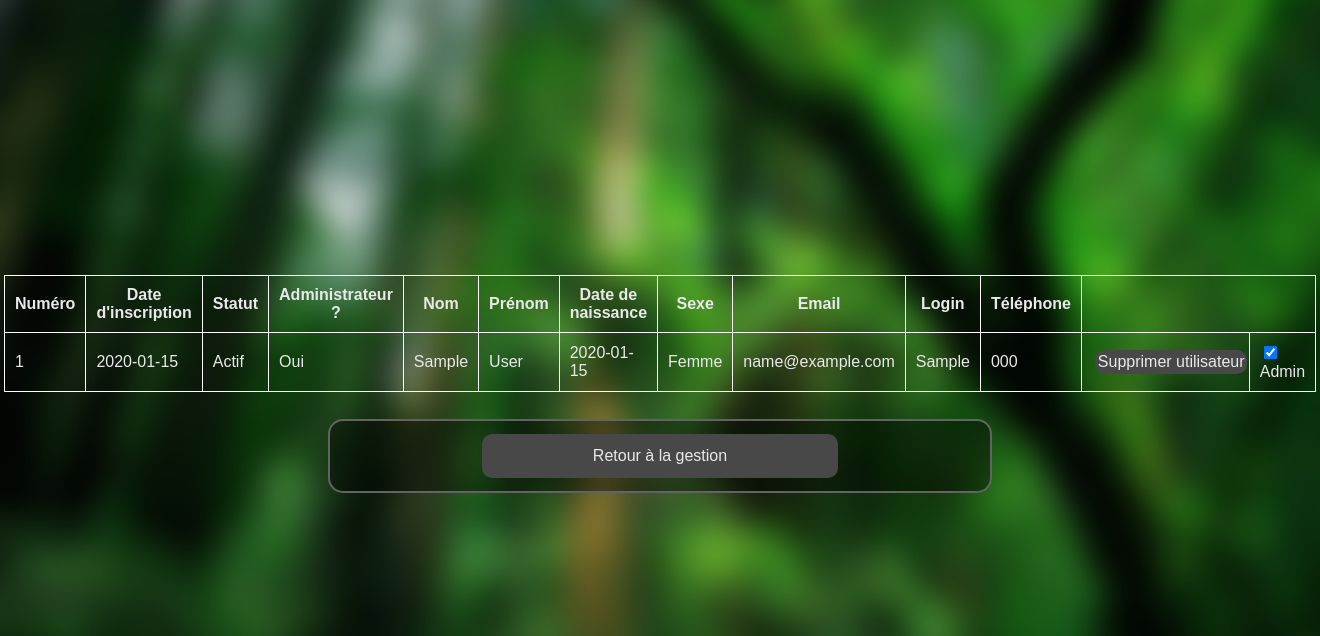
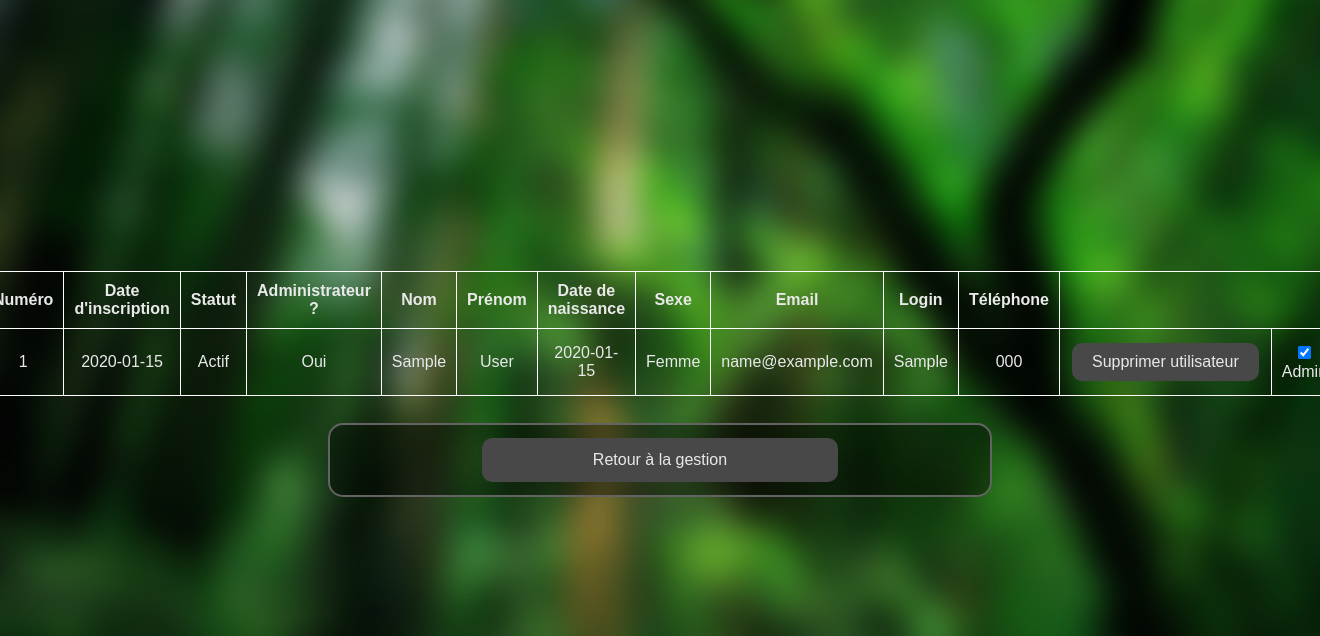
Before and after one commit to doriangilbert/MaisonEconome, a PHP site: template maison_econome_site/MaisonEconome/vues/gestion_utilisateurs.php in a window 1320 px wide; the page is wider, and only the part inside the window is pictured. Shown: the part 59-695 px from the top of that part. Run offline with PHP 8.4, Linux system fonts and the light colour scheme; the visitor is signed in with stand-in values (Sample User, id 1); tables that the repository leaves empty hold one stand-in row (values such as "Sample post"); the template is opened without the code that fills it: most values are stand-ins (such as "Sample title", 1, 10 or a date in 2020).

Commit message:
Mise à jour du style pour la gestion utilisateur

```diff
--- a/maison_econome_site/MaisonEconome/vues/gestion_utilisateurs.php
+++ b/maison_econome_site/MaisonEconome/vues/gestion_utilisateurs.php
@@ -18,6 +18,11 @@ if(isset($_SESSION['id']) && isset($_SESSION['userTag'])){
             margin: 2%;
         }
 
+        th,
+        td {
+            text-align: center;
+        }
+
         .button {
             background-color: #484848;
             color: #e9e9e9;
@@ -30,8 +35,9 @@ if(isset($_SESSION['id']) && isset($_SESSION['userTag'])){
             border: none;
             border-radius: 10px;
 
-            padding: 2%;
-            margin: 2%;
+            padding: 10px 20px;
+            margin: 4px 2px;
+            cursor: pointer;
         }
     </style>
 </head>
```
